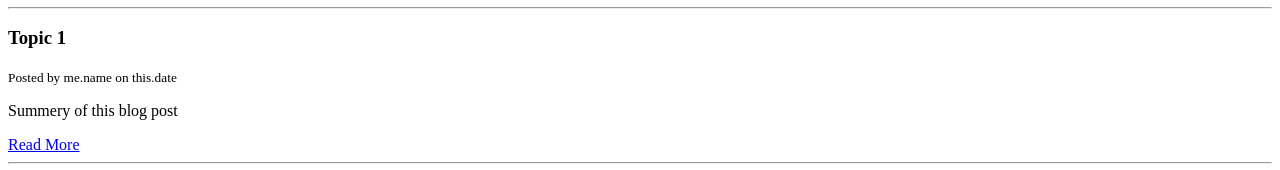
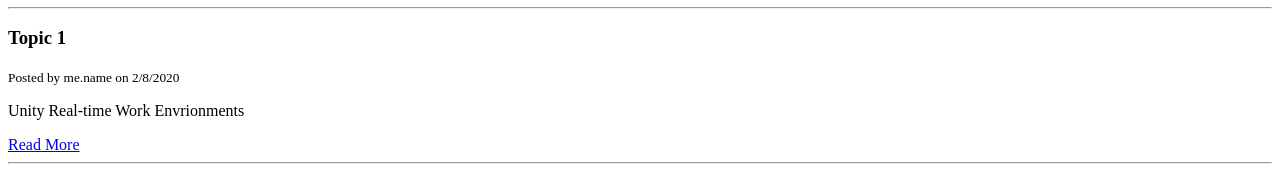
Before and after one commit to cjjeffer/CamrenJefferyPortfolio, a plain HTML site: page index.html in a window 1280 px wide. Shown: the part 1036-1206 px from the top of the page. Drawn offline with Linux system fonts and the light colour scheme.

Commit message:
Linked post1.html blog post
HW1 complete

```diff
--- a/index.html
+++ b/index.html
@@ -96,8 +96,8 @@
 			<hr>
 			<article>
 				<h3>Topic 1</h3>
-				<small>Posted by me.name on this.date</small>
-				<p>Summery of this blog post</p>
+				<small>Posted by me.name on 2/8/2020</small>
+				<p>Unity Real-time Work Envrionments</p>
 				<a href="post1.html">Read More</a>
 				<hr>
 			</article>
```
